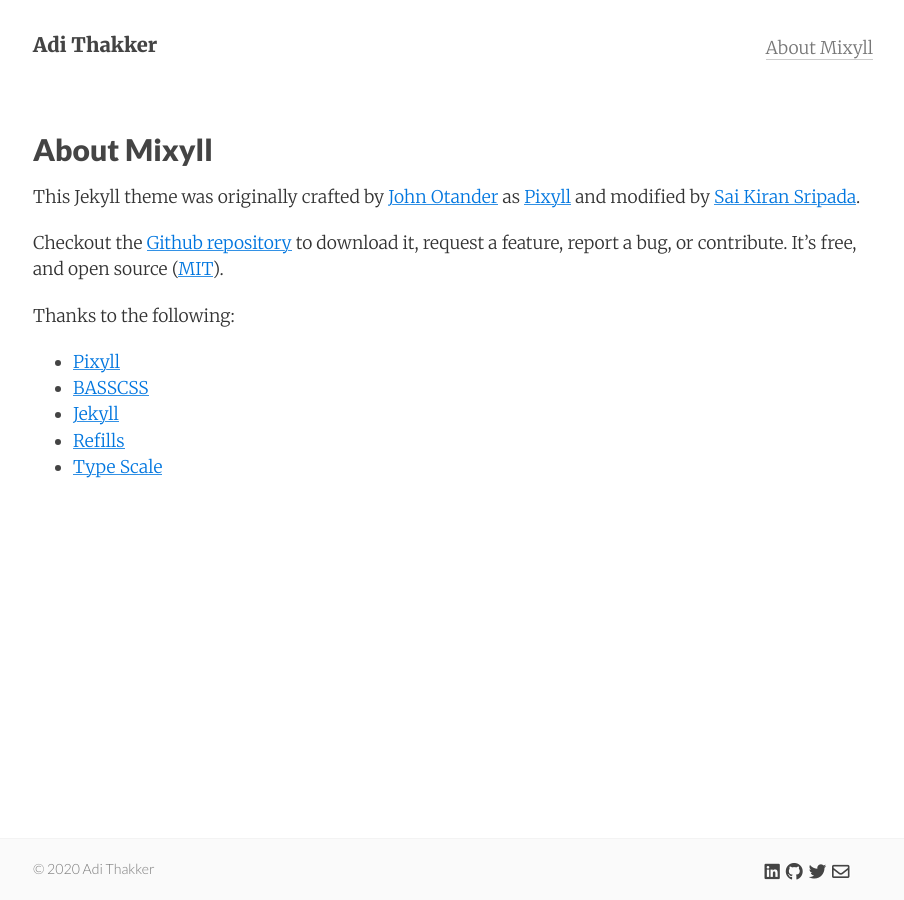
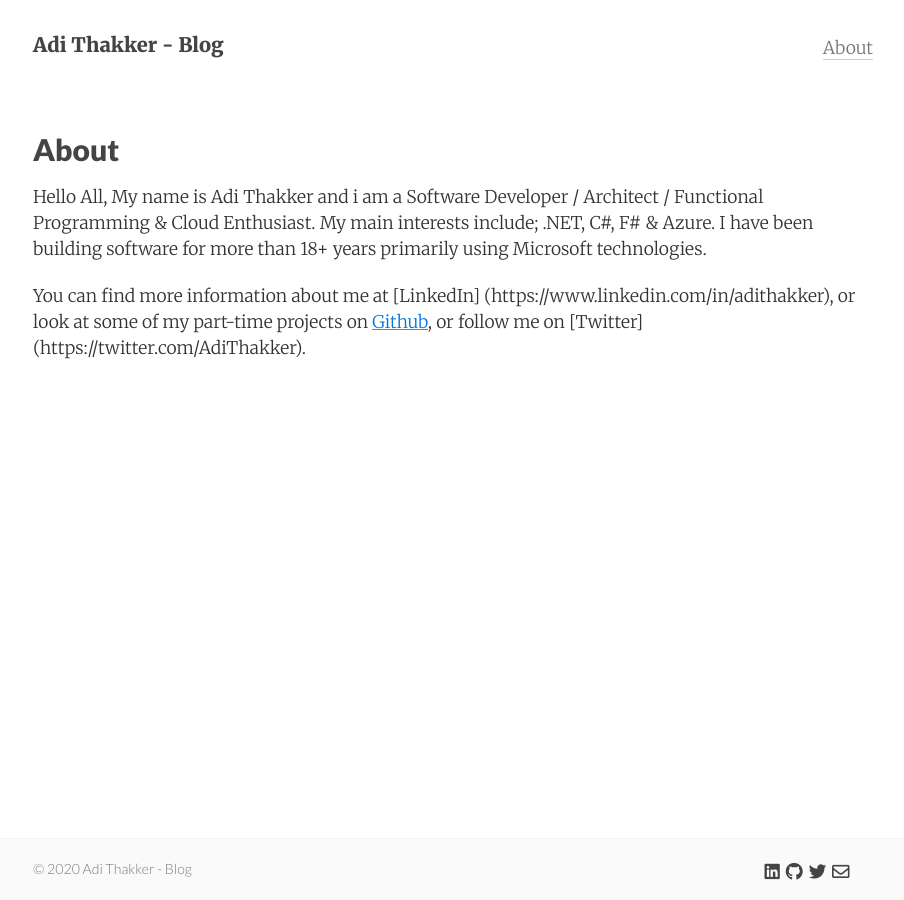
Before and after one commit to AdiThakker/AdiThakker.github.io, a Jekyll site: the page built from about.md, in a window 1280 px wide. Shown: the whole page, without its empty margins (187-1091 px from the left). Built offline with Jekyll 4.4.1, drawn with Linux system fonts in a browser that asks for light colours; nearby versions of some CDN libraries.

Commit message:
Clean up and about

```diff
--- a/_config.yml
+++ b/_config.yml
@@ -1,10 +1,10 @@
 # Site settings
-title:       Adi Thakker
+title:       Adi Thakker - Blog
 email:       Aditya.Thakker@gmail.com
 author:      Adi Thakker
-description: "Lorem Ipsum is simply dummy text of the printing and typesetting industry. Lorem Ipsum has been the industry's standard dummy text ever since the 1500s, when an unknown printer took a galley of type and scrambled it to make a type specimen book."
-baseurl:     ""
-url:         "https://mixyll.saikiransripada.com"
+description: "Adi Thakker's blog"
+baseurl:     "/"
+url:         "http://github-username.github.io"
 date_format: "%b %-d, %Y"
 header_pages:
  - about.md
@@ -70,7 +70,7 @@
 redcarpet:
   extensions: ['smart', 'tables', 'with_toc_data']
 permalink:    :title
-paginate:     3
+paginate:     4
 sass:
   style: compressed
 plugins:
--- a/about.md
+++ b/about.md
@@ -1,20 +1,11 @@
 ---
 layout: page
-title: About Mixyll
+title: About
 permalink: /about/
 tags: about
 ---
 
-This Jekyll theme was originally crafted by [John Otander](http://johnotander.com) as [Pixyll](https://github.com/johno/pixyll) and modified by [Sai Kiran Sripada](https://www.saikiransripada.com/).
 
-Checkout the [Github repository](https://github.com/saikiransripada/mixyll) to download it,
-request a feature, report a bug, or contribute. It's free, and open source
-([MIT](http://opensource.org/licenses/MIT)).
+Hello All, My name is Adi Thakker and i am a Software Developer / Architect / Functional Programming & Cloud Enthusiast. My main interests include; .NET, C#, F# & Azure. I have been building software for more than 18+ years primarily using Microsoft technologies.
 
-Thanks to the following:
-
-* [Pixyll](https://github.com/johno/pixyll)
-* [BASSCSS](http://basscss.com)
-* [Jekyll](http://jekyllrb.com)
-* [Refills](http://refills.bourbon.io/)
-* [Type Scale](http://type-scale.com/)
+You can find more information about me at [LinkedIn] (https://www.linkedin.com/in/adithakker), or look at some of my part-time projects on [Github](https://github.com/AdiThakker), or follow me on [Twitter] (https://twitter.com/AdiThakker).
```
Also changed, not shown: _posts/2014-06-08-mixyll-has-pagination.md (deleted, +0 -9 lines), _posts/2014-06-09-so-what-is-jekyll.md (deleted, +0 -17 lines), _posts/2014-06-10-see-mixyll-in-action.md (deleted, +0 -174 lines), _posts/2014-06-11-welcome-to-mixyll.markdown (deleted, +0 -26 lines), _posts/2019-01-26-lorem-ipsum-dolor-sit-amet.md (deleted, +0 -9 lines).
